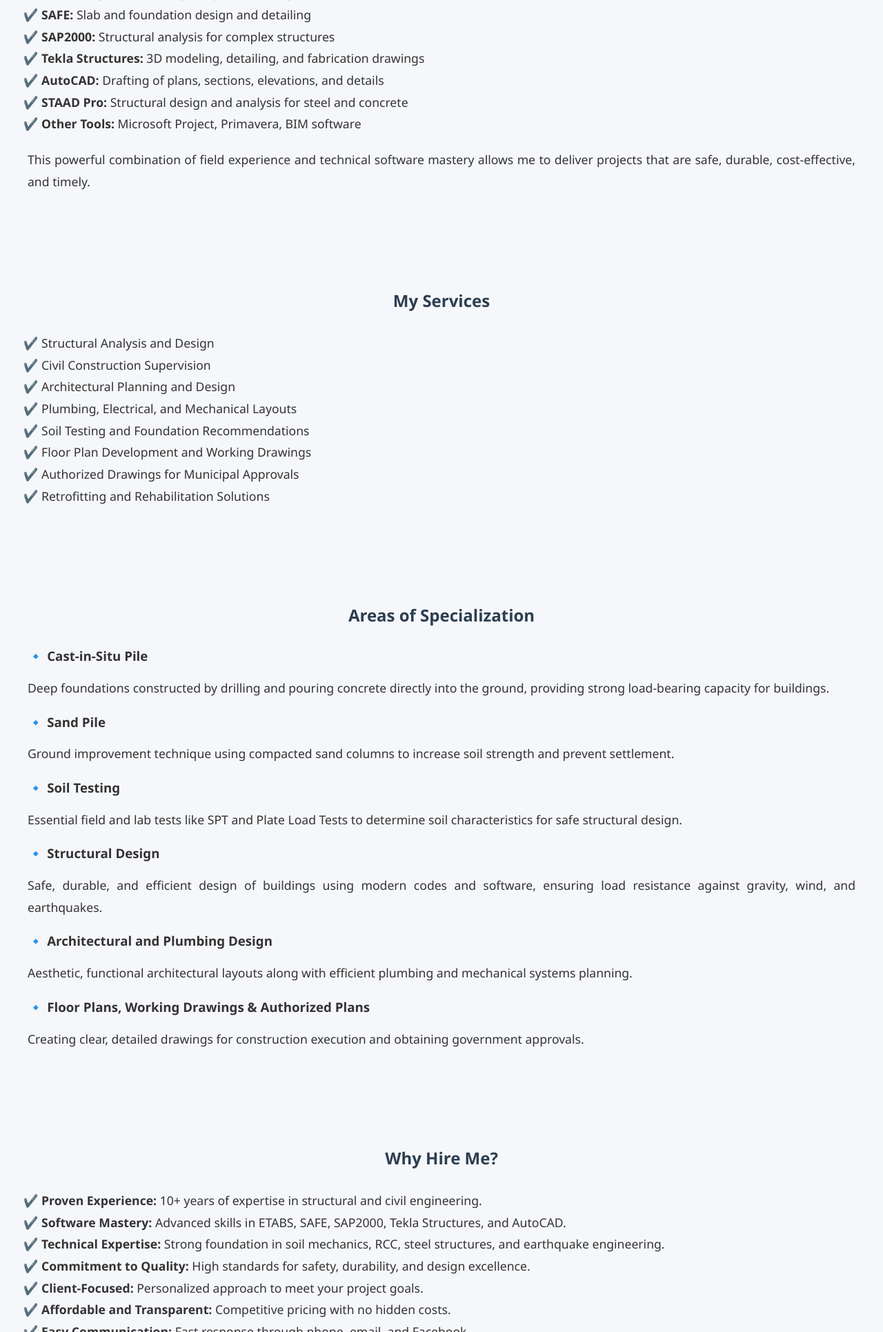
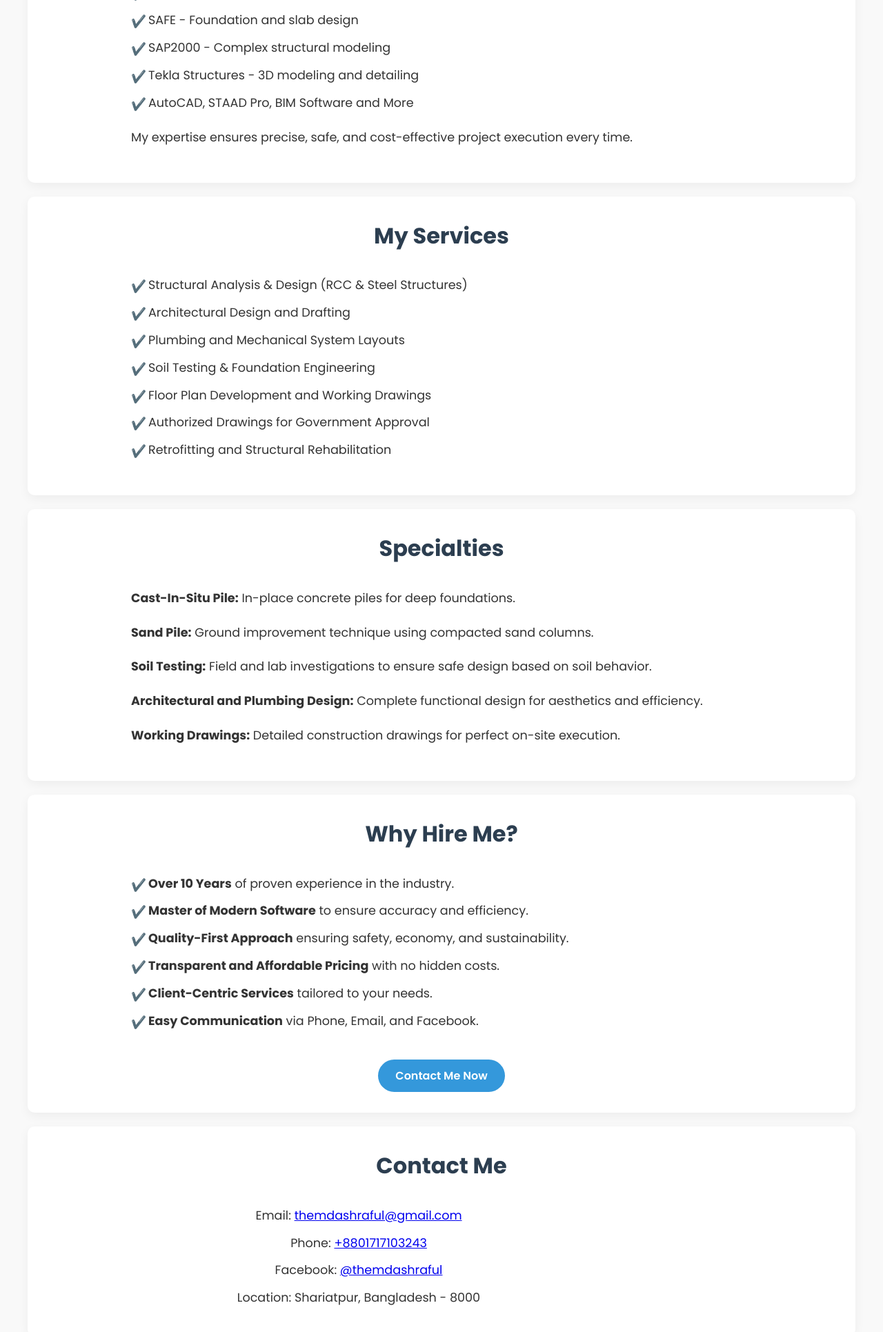
Before and after one commit to engrashraf/civil, a plain HTML site: page index.html in a window 1280 px wide. Shown: the part 869-2800 px from the top of the page at 69% size. Drawn offline with Linux system fonts and the light colour scheme.

Commit message:
Update index.html

```diff
--- a/index.html
+++ b/index.html
@@ -3,77 +3,119 @@
 <head>
   <meta charset="UTF-8">
   <meta name="viewport" content="width=device-width, initial-scale=1">
-  <meta name="description" content="Engineer Ashraf | Professional Civil Engineer, Structural Engineer and Consultant in Bangladesh. Contact: +8801717103243, Email: themdashraful@gmail.com">
-  <meta name="keywords" content="Engineer Ashraf, Civil Engineer, Structural Engineer, Consultant, Bangladesh, Cast In Situ Pile, Soil Test, Floor Plan, Working Drawing, Plumbing Design, Architectural Design, Shariatpur, themdashraful@gmail.com, +8801717103243, FB @themdashraful">
+  <meta name="description" content="Engineer Ashraf | Expert Civil Engineer, Structural Designer & Consultant | Bangladesh | +8801717103243 | themdashraful@gmail.com">
+  <meta name="keywords" content="Engineer Ashraf, Civil Engineer Bangladesh, Structural Engineer, Consultant, Floor Plan, Soil Test, ETABS, SAFE, SAP2000, Tekla, FB @themdashraful">
   <meta name="author" content="Engineer Ashraf">
-  <title>Engineer Ashraf - Civil & Structural Engineer | Consultant | Shariatpur</title>
+  <title>Engineer Ashraf - Civil Engineer | Structural Consultant</title>
+
+  <link href="https://fonts.googleapis.com/css2?family=Poppins:wght@400;600;700&display=swap" rel="stylesheet">
 
   <style>
-    body {
-      font-family: 'Segoe UI', Tahoma, Geneva, Verdana, sans-serif;
+    * {
       margin: 0;
       padding: 0;
-      background: #f5f7fa;
+      box-sizing: border-box;
+    }
+    body {
+      font-family: 'Poppins', sans-serif;
+      background-color: #f9f9f9;
       color: #333;
-      scroll-behavior: smooth;
+      line-height: 1.7;
     }
     header {
-      background: #2c3e50;
+      background: linear-gradient(to right, #0f2027, #203a43, #2c5364);
       color: white;
-      padding: 40px 20px;
+      padding: 60px 20px;
       text-align: center;
     }
+    header h1 {
+      font-size: 2.8rem;
+      margin-bottom: 10px;
+    }
+    header p {
+      font-size: 1.2rem;
+    }
     nav {
-      background: #34495e;
+      background: #ffffff;
+      box-shadow: 0 2px 5px rgba(0,0,0,0.1);
       text-align: center;
-      padding: 10px 0;
     }
     nav a {
-      color: white;
-      margin: 0 15px;
+      display: inline-block;
+      padding: 15px 20px;
       text-decoration: none;
+      color: #2c3e50;
+      font-weight: 600;
       font-size: 1rem;
     }
     nav a:hover {
-      color: #f1c40f;
+      color: #3498db;
     }
     section {
-      padding: 50px 20px;
       max-width: 1200px;
-      margin: auto;
+      margin: 40px auto;
+      padding: 20px;
     }
     section h2 {
       text-align: center;
+      font-size: 2rem;
       margin-bottom: 30px;
       color: #2c3e50;
+      font-weight: 700;
     }
-    section p, ul {
+    section p, section ul {
+      max-width: 900px;
+      margin: 0 auto 20px auto;
       font-size: 1.1rem;
-      line-height: 1.8;
-      margin-bottom: 20px;
-      text-align: justify;
     }
     ul {
-      list-style-type: "✔️ ";
-      padding-left: 20px;
+      list-style-type: none;
+      padding: 0;
+    }
+    ul li {
+      margin: 10px 0;
+      padding-left: 25px;
+      position: relative;
+    }
+    ul li::before {
+      content: "✔️";
+      position: absolute;
+      left: 0;
+      top: 2px;
+    }
+    .card {
+      background: #fff;
+      border-radius: 10px;
+      padding: 30px;
+      margin: 20px auto;
+      box-shadow: 0 5px 15px rgba(0,0,0,0.05);
     }
     .contact-info {
       text-align: center;
-      margin-top: 40px;
     }
     .contact-info p {
-      margin: 8px 0;
-      cursor: pointer;
-      color: #2980b9;
+      margin: 10px 0;
     }
-    .contact-info p:hover {
-      text-decoration: underline;
+    .btn {
+      display: inline-block;
+      margin-top: 20px;
+      padding: 10px 25px;
+      background-color: #3498db;
+      color: #fff;
+      text-decoration: none;
+      border-radius: 30px;
+      font-weight: 600;
+      transition: 0.3s;
+    }
+    .btn:hover {
+      background-color: #2980b9;
     }
     footer {
       background: #2c3e50;
       color: white;
       text-align: center;
-      padding: 20px;
+      padding: 30px 20px;
+      font-size: 0.9rem;
       margin-top: 40px;
     }
     footer a {
@@ -83,13 +125,16 @@
     footer a:hover {
       text-decoration: underline;
     }
-    @media screen and (max-width: 600px) {
+    @media(max-width: 768px) {
+      header h1 {
+        font-size: 2.2rem;
+      }
       nav a {
         display: block;
-        margin: 10px 0;
+        border-bottom: 1px solid #eee;
       }
       section {
-        padding: 30px 15px;
+        padding: 20px 15px;
       }
     }
   </style>
@@ -98,7 +143,7 @@
 
 <header>
   <h1>Engineer Ashraf</h1>
-  <p>Civil Engineer | Structural Engineer | Consultant | Shariatpur, Bangladesh</p>
+  <p>Professional Civil Engineer | Structural Consultant | Shariatpur, Bangladesh</p>
 </header>
 
 <nav>
@@ -110,115 +155,83 @@
   <a href="#contact">Contact</a>
 </nav>
 
-<section id="about">
+<section id="about" class="card">
   <h2>About Me</h2>
   <p>
-    I am Engineer Ashraf, a full-time civil engineer and consultant based in Shariatpur, Bangladesh. I specialize in structural design, civil construction, foundation engineering, and project consultancy.
-    With practical experience and deep technical knowledge, I ensure quality, safety, and success in every project.
+    I am Engineer Ashraf, a professional civil engineer and consultant with extensive expertise in structural design, construction management, and project consulting. Based in Shariatpur, Bangladesh, I am committed to delivering high-quality engineering solutions for residential, commercial, and industrial projects.
   </p>
 </section>
 
-<section id="experience">
+<section id="experience" class="card">
   <h2>Working Experience</h2>
   <p>
-    I have over <strong>10 years of professional experience</strong> in the field of civil engineering and structural design. Throughout my career, I have successfully completed numerous projects including residential buildings, commercial complexes, industrial facilities, and infrastructure works.
-  </p>
-  <p>
-    I am highly skilled in advanced engineering software, ensuring accuracy, efficiency, and innovation in every project. My software expertise includes:
+    With <strong>10+ years of professional experience</strong> in civil and structural engineering, I have successfully designed, supervised, and consulted on a wide range of projects.
+    I am highly proficient in industry-leading software tools including:
   </p>
   <ul>
-    <li><strong>ETABS:</strong> High-rise building analysis and design</li>
-    <li><strong>SAFE:</strong> Slab and foundation design and detailing</li>
-    <li><strong>SAP2000:</strong> Structural analysis for complex structures</li>
-    <li><strong>Tekla Structures:</strong> 3D modeling, detailing, and fabrication drawings</li>
-    <li><strong>AutoCAD:</strong> Drafting of plans, sections, elevations, and details</li>
-    <li><strong>STAAD Pro:</strong> Structural design and analysis for steel and concrete</li>
-    <li><strong>Other Tools:</strong> Microsoft Project, Primavera, BIM software</li>
+    <li>ETABS - Building analysis and design</li>
+    <li>SAFE - Foundation and slab design</li>
+    <li>SAP2000 - Complex structural modeling</li>
+    <li>Tekla Structures - 3D modeling and detailing</li>
+    <li>AutoCAD, STAAD Pro, BIM Software and More</li>
   </ul>
   <p>
-    This powerful combination of field experience and technical software mastery allows me to deliver projects that are safe, durable, cost-effective, and timely.
+    My expertise ensures precise, safe, and cost-effective project execution every time.
   </p>
 </section>
 
-<section id="services">
+<section id="services" class="card">
   <h2>My Services</h2>
   <ul>
-    <li>Structural Analysis and Design</li>
-    <li>Civil Construction Supervision</li>
-    <li>Architectural Planning and Design</li>
-    <li>Plumbing, Electrical, and Mechanical Layouts</li>
-    <li>Soil Testing and Foundation Recommendations</li>
+    <li>Structural Analysis & Design (RCC & Steel Structures)</li>
+    <li>Architectural Design and Drafting</li>
+    <li>Plumbing and Mechanical System Layouts</li>
+    <li>Soil Testing & Foundation Engineering</li>
     <li>Floor Plan Development and Working Drawings</li>
-    <li>Authorized Drawings for Municipal Approvals</li>
-    <li>Retrofitting and Rehabilitation Solutions</li>
+    <li>Authorized Drawings for Government Approval</li>
+    <li>Retrofitting and Structural Rehabilitation</li>
   </ul>
 </section>
 
-<section id="specialties">
-  <h2>Areas of Specialization</h2>
-
-  <h3>🔹 Cast-in-Situ Pile</h3>
-  <p>Deep foundations constructed by drilling and pouring concrete directly into the ground, providing strong load-bearing capacity for buildings.</p>
-
-  <h3>🔹 Sand Pile</h3>
-  <p>Ground improvement technique using compacted sand columns to increase soil strength and prevent settlement.</p>
-
-  <h3>🔹 Soil Testing</h3>
-  <p>Essential field and lab tests like SPT and Plate Load Tests to determine soil characteristics for safe structural design.</p>
-
-  <h3>🔹 Structural Design</h3>
-  <p>Safe, durable, and efficient design of buildings using modern codes and software, ensuring load resistance against gravity, wind, and earthquakes.</p>
-
-  <h3>🔹 Architectural and Plumbing Design</h3>
-  <p>Aesthetic, functional architectural layouts along with efficient plumbing and mechanical systems planning.</p>
-
-  <h3>🔹 Floor Plans, Working Drawings & Authorized Plans</h3>
-  <p>Creating clear, detailed drawings for construction execution and obtaining government approvals.</p>
+<section id="specialties" class="card">
+  <h2>Specialties</h2>
+  <p><strong>Cast-In-Situ Pile:</strong> In-place concrete piles for deep foundations.</p>
+  <p><strong>Sand Pile:</strong> Ground improvement technique using compacted sand columns.</p>
+  <p><strong>Soil Testing:</strong> Field and lab investigations to ensure safe design based on soil behavior.</p>
+  <p><strong>Architectural and Plumbing Design:</strong> Complete functional design for aesthetics and efficiency.</p>
+  <p><strong>Working Drawings:</strong> Detailed construction drawings for perfect on-site execution.</p>
 </section>
 
-<section id="why">
+<section id="why" class="card">
   <h2>Why Hire Me?</h2>
   <ul>
-    <li><strong>Proven Experience:</strong> 10+ years of expertise in structural and civil engineering.</li>
-    <li><strong>Software Mastery:</strong> Advanced skills in ETABS, SAFE, SAP2000, Tekla Structures, and AutoCAD.</li>
-    <li><strong>Technical Expertise:</strong> Strong foundation in soil mechanics, RCC, steel structures, and earthquake engineering.</li>
-    <li><strong>Commitment to Quality:</strong> High standards for safety, durability, and design excellence.</li>
-    <li><strong>Client-Focused:</strong> Personalized approach to meet your project goals.</li>
-    <li><strong>Affordable and Transparent:</strong> Competitive pricing with no hidden costs.</li>
-    <li><strong>Easy Communication:</strong> Fast response through phone, email, and Facebook.</li>
+    <li><strong>Over 10 Years</strong> of proven experience in the industry.</li>
+    <li><strong>Master of Modern Software</strong> to ensure accuracy and efficiency.</li>
+    <li><strong>Quality-First Approach</strong> ensuring safety, economy, and sustainability.</li>
+    <li><strong>Transparent and Affordable Pricing</strong> with no hidden costs.</li>
+    <li><strong>Client-Centric Services</strong> tailored to your needs.</li>
+    <li><strong>Easy Communication</strong> via Phone, Email, and Facebook.</li>
   </ul>
-  <p style="text-align: center; font-weight: bold;">If you are searching for "Engineer Ashraf", "themdashraful", or contacting +8801717103243 / themdashraful@gmail.com — you are in the right place!</p>
+  <div style="text-align:center;">
+    <a href="#contact" class="btn">Contact Me Now</a>
+  </div>
 </section>
 
-<section id="contact">
+<section id="contact" class="card">
   <h2>Contact Me</h2>
-  <p style="text-align:center;">Let’s build something great together. Contact me today!</p>
-
   <div class="contact-info">
-    <p id="email" onclick="copyToClipboard('email')">Email: themdashraful@gmail.com</p>
-    <p id="phone" onclick="copyToClipboard('phone')">Phone: +8801717103243</p>
-    <p>Address: Shariatpur, Bangladesh - 8000</p>
-    <p><a href="https://facebook.com/themdashraful" target="_blank">Facebook: @themdashraful</a></p>
+    <p>Email: <a href="mailto:themdashraful@gmail.com">themdashraful@gmail.com</a></p>
+    <p>Phone: <a href="tel:+8801717103243">+8801717103243</a></p>
+    <p>Facebook: <a href="https://facebook.com/themdashraful" target="_blank">@themdashraful</a></p>
+    <p>Location: Shariatpur, Bangladesh - 8000</p>
   </div>
 </section>
 
 <footer>
-  &copy; 2025 Engineer Ashraf | Civil & Structural Engineer | All Rights Reserved
-  <br>
+  &copy; 2025 Engineer Ashraf. All rights reserved. <br>
   <a href="mailto:themdashraful@gmail.com">themdashraful@gmail.com</a> |
   <a href="tel:+8801717103243">+8801717103243</a>
 </footer>
 
-<script>
-  function copyToClipboard(id) {
-    let text = document.getElementById(id).innerText.split(': ')[1];
-    navigator.clipboard.writeText(text).then(() => {
-      alert(id.charAt(0).toUpperCase() + id.slice(1) + " copied to clipboard!");
-    }).catch(err => {
-      console.log('Failed to copy text: ', err);
-    });
-  }
-</script>
-
 </body>
 </html>
```
